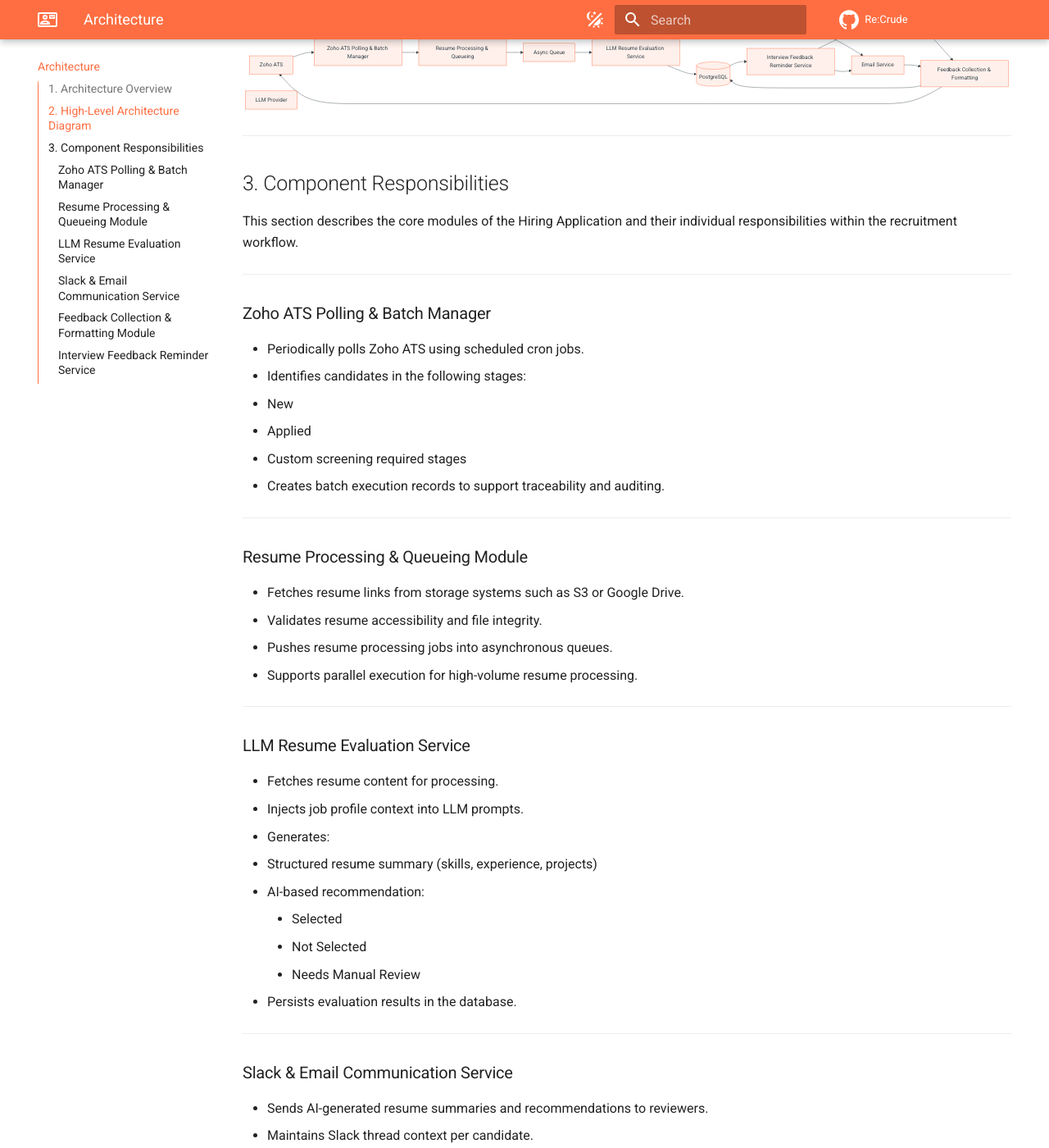
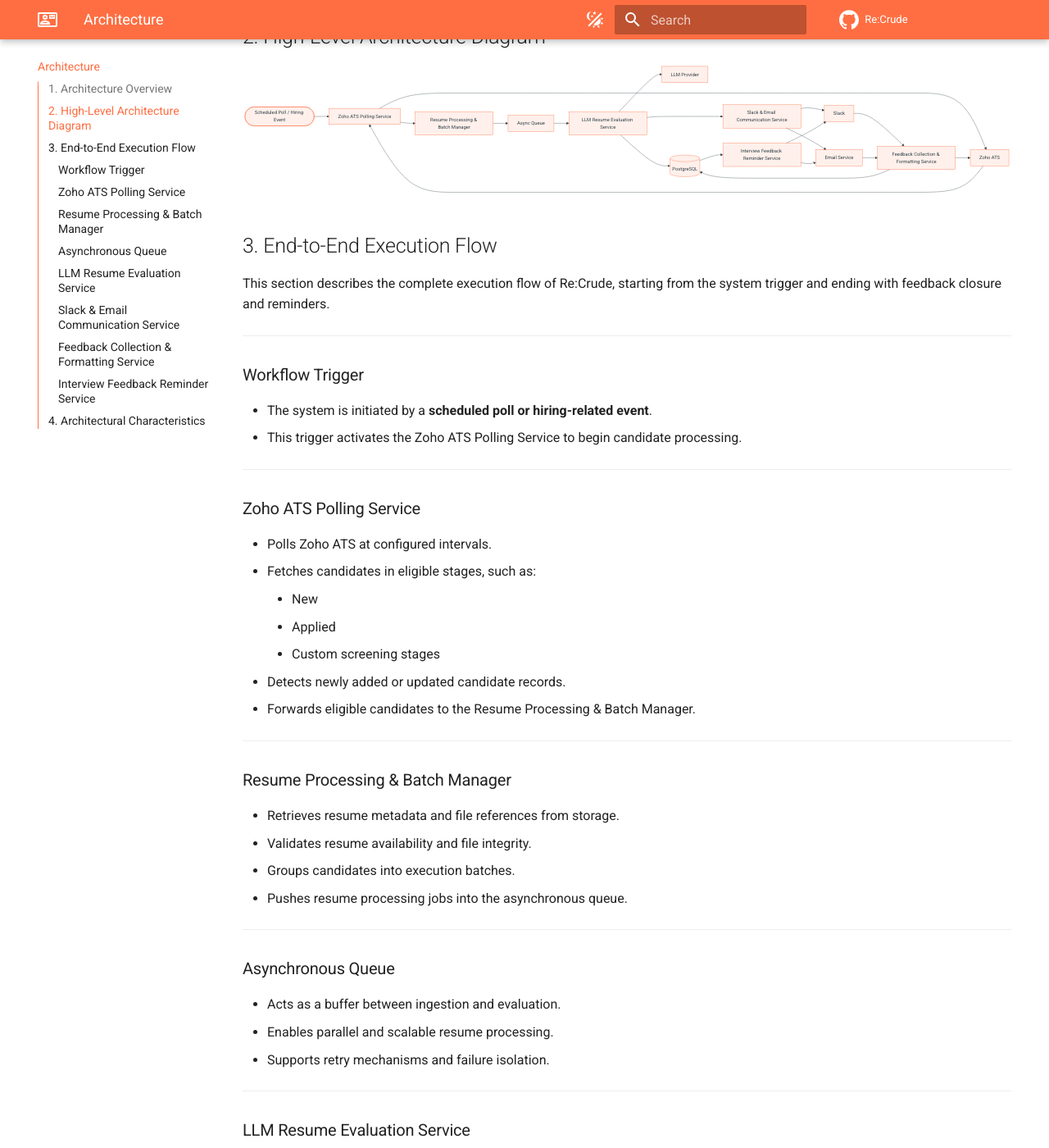
Before and after one commit to manav-gkmit/re-crude-docs, an MkDocs documentation site: the page built from docs/architecture.md, in a window 1280 px wide and 1400 px high, scrolled down 745 px. Shown: the whole window at 82% size. Built offline with MkDocs 1.6.1 and Material for MkDocs 9.7.7, drawn with Linux system fonts in a browser that asks for light colours; comment, search, counter and statistics services are not loaded; some of the changed text lies outside the part shown.

Commit message:
Add proper starting point in flowchart

````diff
--- a/docs/architecture.md
+++ b/docs/architecture.md
@@ -1,19 +1,22 @@
 # System Architecture
 
-This document describes the **high-level system architecture** of the Hiring Application (Re:Crude), outlining its components, data flow, and interactions between internal services and external integrations.
+This document describes the **high-level system architecture** of **Re:Crude**, outlining its components, execution flow, and interactions between internal services and external integrations.
 
 ---
 
 ## 1. Architecture Overview
 
-Re:Crude is an **event-driven, modular recruitment automation platform** that integrates:
+Re:Crude is an **event-driven, modular recruitment automation platform** designed to automate resume screening, candidate evaluation, and interview feedback workflows.
 
-- Zoho ATS as the system of record
+The architecture is built around:
+
+- A **scheduled or event-based trigger** to initiate hiring workflows
+- Zoho ATS as the **system of record**
+- Asynchronous processing using queues for scalability
 - LLM-based services for resume and feedback evaluation
-- Asynchronous processing using queues
-- Slack and Email for reviewer communication
+- Slack and Email for human-in-the-loop communication
 
-The architecture is designed for **scalability, traceability, and extensibility**, supporting high-volume hiring workflows with minimal manual intervention.
+This design ensures **scalability, traceability, fault tolerance, and extensibility** across high-volume hiring scenarios.
 
 ---
 
@@ -21,6 +24,9 @@ The architecture is designed for **scalability, traceability, and extensibility*
 
 ```mermaid
 flowchart LR
+    %% Start Trigger
+    Start([Scheduled Poll / Hiring Event])
+
     %% External Systems
     Zoho[Zoho ATS]
     Slack[Slack]
@@ -28,103 +34,129 @@ flowchart LR
     LLM[LLM Provider]
 
     %% Core Services
-    Poller[Zoho ATS Polling & Batch Manager]
-    ResumeQ[Resume Processing & Queueing]
+    Poller[Zoho ATS Polling Service]
+    ResumeQ[Resume Processing & Batch Manager]
     Eval[LLM Resume Evaluation Service]
     Comm[Slack & Email Communication Service]
-    Feedback[Feedback Collection & Formatting]
+    Feedback[Feedback Collection & Formatting Service]
     Reminder[Interview Feedback Reminder Service]
 
     %% Infrastructure
     Queue[Async Queue]
     DB[(PostgreSQL)]
 
-    %% Flows
+    %% Primary Flow (Resume Evaluation)
+    Start --> Poller
+    Poller --> Zoho
     Zoho --> Poller
     Poller --> ResumeQ
     ResumeQ --> Queue
     Queue --> Eval
+    Eval --> LLM
     Eval --> DB
     Eval --> Comm
 
+    %% Communication Flow
     Comm --> Slack
     Comm --> Email
 
+    %% Feedback Flow
     Slack --> Feedback
     Email --> Feedback
-
     Feedback --> DB
     Feedback --> Zoho
 
+    %% Reminder Flow
+    DB --> Reminder
     Reminder --> Slack
     Reminder --> Email
+```
 
-    DB --> Reminder
-```
+## 3. End-to-End Execution Flow
+
+This section describes the complete execution flow of Re:Crude, starting from the system trigger and ending with feedback closure and reminders.
 
 ---
 
-
-## 3. Component Responsibilities
-
-This section describes the core modules of the Hiring Application and their individual responsibilities within the recruitment workflow.
+### Workflow Trigger
+- The system is initiated by a **scheduled poll or hiring-related event**.
+- This trigger activates the Zoho ATS Polling Service to begin candidate processing.
 
 ---
 
-### Zoho ATS Polling & Batch Manager
-- Periodically polls Zoho ATS using scheduled cron jobs.
-- Identifies candidates in the following stages:
-  - New
-  - Applied
-  - Custom screening required stages
-- Creates batch execution records to support traceability and auditing.
+### Zoho ATS Polling Service
+- Polls Zoho ATS at configured intervals.
+- Fetches candidates in eligible stages, such as:
+    - New
+    - Applied
+    - Custom screening stages
+- Detects newly added or updated candidate records.
+- Forwards eligible candidates to the Resume Processing & Batch Manager.
 
 ---
 
-### Resume Processing & Queueing Module
-- Fetches resume links from storage systems such as S3 or Google Drive.
-- Validates resume accessibility and file integrity.
-- Pushes resume processing jobs into asynchronous queues.
-- Supports parallel execution for high-volume resume processing.
+### Resume Processing & Batch Manager
+- Retrieves resume metadata and file references from storage.
+- Validates resume availability and file integrity.
+- Groups candidates into execution batches.
+- Pushes resume processing jobs into the asynchronous queue.
+
+---
+
+### Asynchronous Queue
+- Acts as a buffer between ingestion and evaluation.
+- Enables parallel and scalable resume processing.
+- Supports retry mechanisms and failure isolation.
 
 ---
 
 ### LLM Resume Evaluation Service
-- Fetches resume content for processing.
-- Injects job profile context into LLM prompts.
+- Consumes resume jobs from the queue.
+- Fetches and preprocesses resume content.
+- Enriches prompts with job descriptions and evaluation criteria.
+- Invokes the external **LLM Provider** for analysis.
 - Generates:
-  - Structured resume summary (skills, experience, projects)
-  - AI-based recommendation:
-    - Selected
-    - Not Selected
-    - Needs Manual Review
+   - Structured resume summaries
+   - Skill and experience extraction
+   - AI-driven recommendations:
+     - Selected
+     - Not Selected
+     - Needs Manual Review
 - Persists evaluation results in the database.
+- Triggers downstream communication workflows.
 
 ---
 
 ### Slack & Email Communication Service
-- Sends AI-generated resume summaries and recommendations to reviewers.
-- Maintains Slack thread context per candidate.
+- Sends AI-generated summaries and recommendations to reviewers.
+- Maintains Slack thread context for each candidate.
 - Captures reviewer interactions through:
+  - Slack thread replies
   - Emoji reactions
-  - Thread replies
   - Email responses
 
 ---
 
-### Feedback Collection & Formatting Module
-- Collects interviewer feedback from Slack and Email.
-- Normalizes unstructured feedback into structured formats using LLM.
-- Saves both raw and formatted feedback to:
-  - Zoho ATS
-  - Internal database
-- Generates candidate-facing communication drafts.
+### Feedback Collection & Formatting Service
+- Collects interviewer feedback from Slack and Email channels.
+- Normalizes unstructured feedback into structured formats using LLMs.
+- Stores both raw and formatted feedback in the database.
+- Pushes finalized feedback and recommendations back to Zoho ATS.
 
 ---
 
 ### Interview Feedback Reminder Service
-- Tracks pending interview feedback submissions.
-- Sends scheduled reminders via Slack and Email.
-- Ensures timely completion of interviewer feedback.
+- Periodically queries the database for pending feedback.
+- Identifies overdue or incomplete interview evaluations.
+- Sends automated reminders via Slack and Email.
+- Ensures timely completion of interview feedback.
 
 ---
+
+## 4. Architectural Characteristics
+
+- **Event-Driven** – Workflows are initiated by scheduled or system events
+- **Asynchronous** – Queue-based processing enables parallel execution
+- **Modular** – Services have clear, single responsibilities
+- **Fault-Tolerant** – Failures are isolated and retryable
+- **Human-in-the-Loop** – AI assists decision-making without replacing human judgment
````
